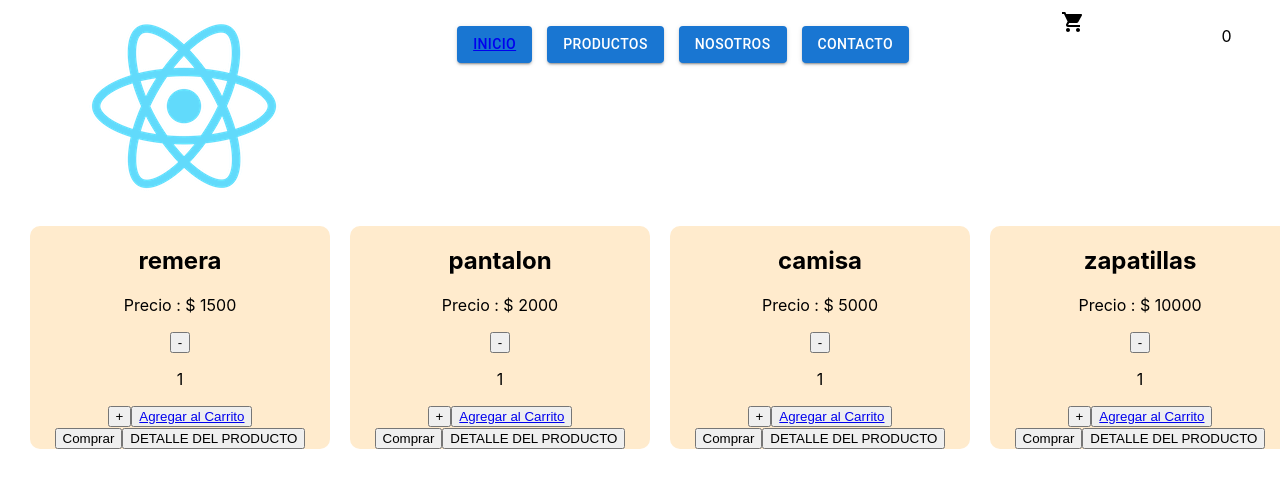
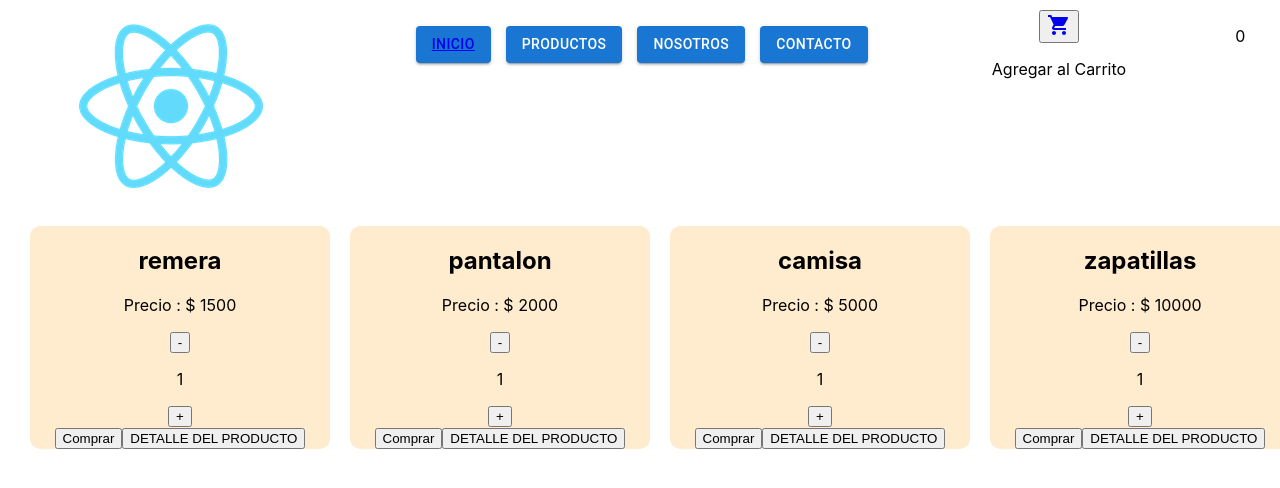
Before and after one commit to sebastian93-abad/abadSebastian01, a React (Create React App) app: page / in a window 1280 px wide. Shown: the top 488 px of the page. Built offline with nearby package versions, Linux system fonts and the light colour scheme.

Commit message:
Tecnicas de rendering

```diff
--- a/src/components/itemCount.js
+++ b/src/components/itemCount.js
@@ -19,10 +19,6 @@ const ItemCount = ({stock}) => {
         }
     }
 
-    const onAdd = () => {
-        console.log('producto agregardo')
-
-    }
 
 
     return(
@@ -31,7 +27,6 @@ const ItemCount = ({stock}) => {
             <button onClick={restarCantidad}>-</button>
             <p>{cantidad}</p>
             <button onClick={sumarCantidad}>+</button>
-            <button onClick={onAdd}><Link to={'/cart'}>Agregar al Carrito</Link></button>
         </div>
     )
 
--- a/src/components/navBar.js
+++ b/src/components/navBar.js
@@ -25,8 +25,13 @@ function NavBar(){
           <li><Button variant="contained">Nosotros</Button></li>
           <li><Button variant="contained">Contacto</Button></li>
       </ul>
-      <ShoppingCartIcon/>
+      <div>
+        <button><Link to={'/cart'}><ShoppingCartIcon/></Link></button>
+        <p>Agregar al Carrito</p>
+      </div>
       <p>{cartProducts.length}</p>
+
+
   </header>
   )
 }
--- a/src/context/cartContext.js
+++ b/src/context/cartContext.js
@@ -17,11 +17,22 @@ const CartProvider = ({children}) => {
 //Luego vamos a utilizar un "- spread operator -" --> setCartProducts(cartProducts => [...cartProducts, product ])
 // Con esto le decimos, que mantenga el valor anterior "...cartProducts" y que luego nos agrege el producto nuevo "product".
 
+    const eliminarProducto = (product) => {
+        console.log('quiero eliminar:',product)
+        setCartProducts( cartProducts.filter((cartProduct) => {
+            return cartProduct.id !== product.id
+
+
+        }))
+
+    }
+
 
 
     const data = {
         cartProducts,
-        addProduct
+        addProduct,
+        eliminarProducto
     }
 // creamos esta constante para pasar solo el "data" como parametro
 
--- a/src/paginas/cart.js
+++ b/src/paginas/cart.js
@@ -4,19 +4,24 @@ import { useContext } from 'react';
 
 
 const Cart = () => {
-    const { cartProducts } = useContext(CartContext)
+    const { cartProducts, eliminarProducto } = useContext(CartContext)
     console.log('pantalla del producto agregado:', cartProducts )
 
     return(
-        cartProducts.map( (cartProducts) =>{
+        cartProducts.map( (cartProduct) =>{
+            const {titulo, talle, precio, id} = cartProduct
             return(
-                <div className="carta" ke={cartProducts.id}>
-                    <h2>{cartProducts.titulo}</h2>
-                    <p>Talle:{cartProducts.talle}</p>
-                    <p>Precio : $ {cartProducts.precio}</p>
-                </div>
+                    <div className="carta" key={id}>
+                        <h2>{titulo}</h2>
+                        <p>Talle:{talle}</p>
+                        <p>Precio : $ {precio}</p>
+                        <button onClick={() => eliminarProducto(cartProduct)}>Eliminar</button>
+                    </div>
+
 
             )
+
+
 
         })
 
@@ -25,3 +30,5 @@ const Cart = () => {
 }
 
 export default Cart
+
+// {() => eliminarProducto(cartProduct)}---> Hacemos esto para que no se ejecute todo el tiempo la funcion y solo lo haga cuando utilizemos el boton.
```
Also changed, not shown: src/components/listProducts.js (+1 -6 lines).
